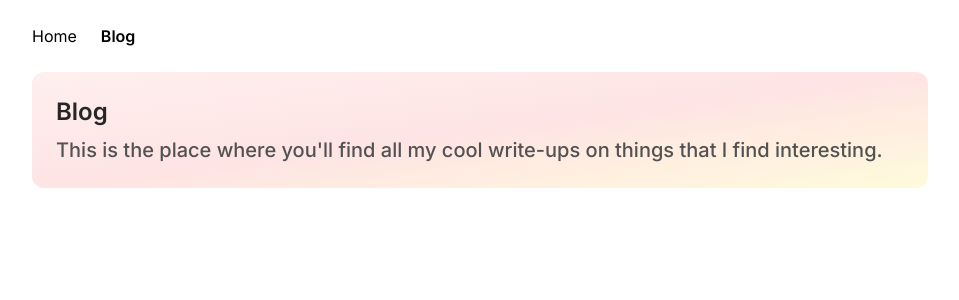
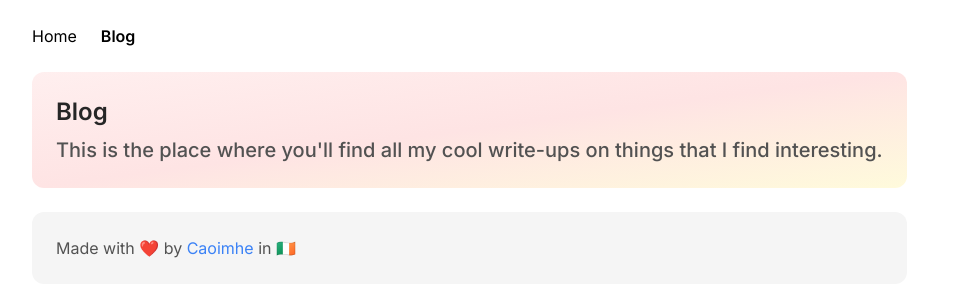
Before and after one commit to cbyrneee/caoimhe.dev, a SvelteKit app: page /blog in a window 1280 px wide. Shown: the top 300 px of the page, without its empty margins (160-1119 px from the left). Built offline with nearby package versions, Linux system fonts and the light colour scheme.

Commit message:
Add footer

```diff
--- a/src/components/page/home/Project.svelte
+++ b/src/components/page/home/Project.svelte
@@ -10,7 +10,7 @@
 	export let link: string | undefined;
 </script>
 
-<Card class="border-default bg-neutral-50 dark:bg-neutral-800">
+<Card class="border-default bg-neutral-100 dark:bg-neutral-800">
 	<div class="flex flex-row items-center justify-between">
 		<div class="flex flex-col gap-2">
 			<h1 class="text-title">{title}</h1>
--- a/src/components/page/home/Spotify.svelte
+++ b/src/components/page/home/Spotify.svelte
@@ -6,7 +6,7 @@
 	export let data: TrackInformation | undefined = undefined;
 </script>
 
-<Card class="border-default flex justify-between bg-neutral-50 dark:bg-neutral-800">
+<Card class="border-default flex justify-between bg-neutral-100 dark:bg-neutral-800">
 	<div class="flex flex-col gap-2">
 		<div class="flex flex-row items-center gap-2">
 			{#if data}
--- a/src/routes/+error.svelte
+++ b/src/routes/+error.svelte
@@ -6,7 +6,7 @@
 </script>
 
 {#if $page.error}
-	<Card class="border-default bg-neutral-50 dark:bg-neutral-800">
+	<Card class="border-default bg-neutral-100 dark:bg-neutral-800">
 		<div class="flex flex-col gap-2">
 			<h1 class="text-title">{$page.error.message ?? "Uh oh! An error occurred."}</h1>
 		</div>
--- a/src/routes/+layout.svelte
+++ b/src/routes/+layout.svelte
@@ -1,11 +1,12 @@
 <script lang="ts">
 	import { onMount } from "svelte";
+	import { fade } from "svelte/transition";
+
 	import NProgress from "nprogress";
 
-	import { fade } from "svelte/transition";
+	import { navigating } from "$app/stores";
+	import { Card } from "$components/base";
 	import { Navigation } from "$components/page/root";
-
-	import { navigating } from "$app/stores";
 	import type { PageData } from "./$types";
 
 	import "nprogress/nprogress.css";
@@ -33,7 +34,7 @@
 </script>
 
 <div class="min-w-screen flex min-h-screen">
-	<div class="mx-auto flex w-full flex-col gap-6 p-6 xl:mx-0 xl:px-48">
+	<div class="w-ful mx-auto flex h-full flex-col gap-6 p-6 xl:mx-0 xl:px-48">
 		<Navigation />
 
 		{#if ready}
@@ -43,5 +44,18 @@
 				</div>
 			{/key}
 		{/if}
+
+		<Card class="cursor-default bg-neutral-100 dark:bg-neutral-800">
+			<p class="bottom-0 text-neutral-600 dark:text-neutral-400">
+				Made with ❤️ by <a
+					target="_blank"
+					rel="noreferrer"
+					class="text-blue-500 transition-all hover:opacity-60"
+					href="https://twitter.com/cbyrnedev"
+				>
+					Caoimhe
+				</a> in 🇮🇪
+			</p>
+		</Card>
 	</div>
 </div>
```
